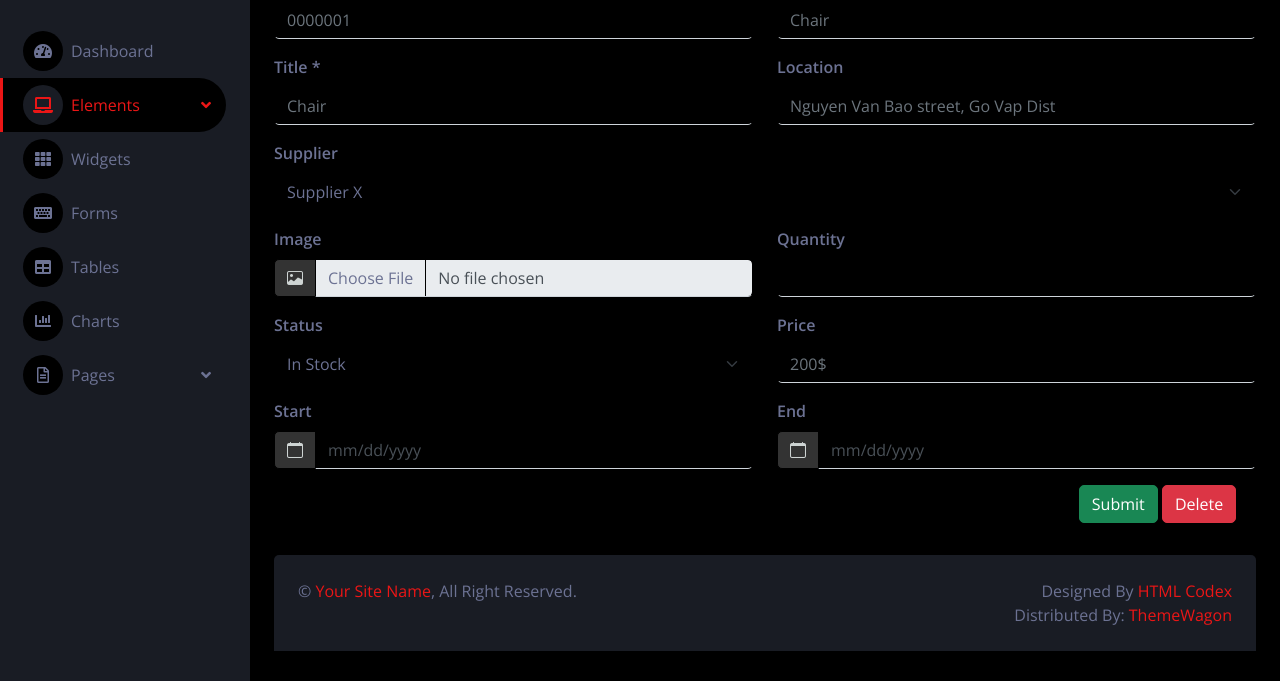
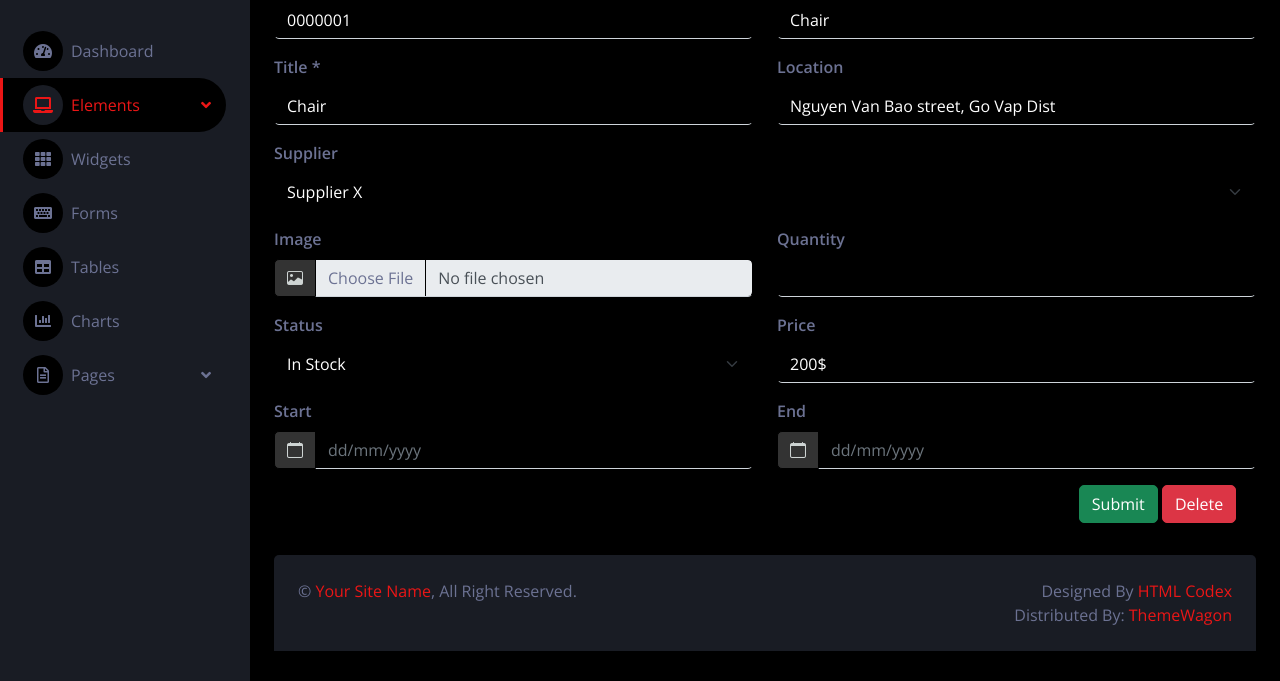
Before and after one commit to KLIUH/Admin-site, a plain HTML site: page add-product.html in a window 1280 px wide. Shown: the part 119-800 px from the top of the page. Drawn offline with nearby package versions, Linux system fonts and the light colour scheme.

Commit message:
tab prod 3rd time

```diff
--- a/add-product.html
+++ b/add-product.html
@@ -44,9 +44,27 @@
   font-weight: bold;
 }
 
+    ::placeholder {
+        color: #ffffff; /* Màu trắng sáng */
+    }
 
+    /* Định dạng giá trị trong trường input */
+    input[type="text"] {
+        color: #ffffff; /* Màu trắng sáng */
+    }
 
+        select.form-select {
+        color: #fff; /* Màu trắng sáng */
+        background-color: black; /* Màu nền */
+    }
 
+        select.form-select option {
+            color: #adb5bd; /* Màu văn bản trong tùy chọn */
+        }
+
+        input[type="number"] {
+        color: #fff; /* Màu trắng sáng */
+    }
       </style>
 </head>
 
@@ -205,21 +223,21 @@
                     <div class="row mb-3">
                       <div class="col">
                         <label for="productCode" class="form-label">Product Code</label>
-                        <input type="text" class="form-control" id="productCode" placeholder="0000001">
+                        <input type="text" class="form-control" id="productCode" value="0000001" placeholder=" ">
                       </div>
                       <div class="col">
                         <label for="productName" class="form-label">Product Name</label>
-                        <input type="text" class="form-control" id="productName" placeholder="Chair">
+                        <input type="text" class="form-control" id="productName" value="Chair" placeholder=" ">
                       </div>
                     </div>
                     <div class="row mb-3">
                         <div class="col">
                             <label for="title" class="form-label">Title *</label>
-                            <input type="text" class="form-control" id="title" placeholder="Chair">
+                            <input type="text" class="form-control" id="title" value="Chair" placeholder=" ">
                         </div>
                         <div class="col">
                             <label for="location" class="form-label">Location</label>
-                            <input type="text" class="form-control" id="location" placeholder="Nguyen Van Bao street, Go Vap Dist">
+                            <input type="text" class="form-control" id="location" value="Nguyen Van Bao street, Go Vap Dist" placeholder=" ">
                         </div>
                     </div>
                     <div class="mb-3">
@@ -258,18 +276,27 @@
                       </div>
                       <div class="col">
                         <label for="price" class="form-label">Price</label>
-                        <input type="text" class="form-control" id="price" placeholder="200$">
+                        <input type="text" class="form-control" id="price" value="200$" placeholder=" ">
                       </div>
                     </div>
 
+
+
+
                     <div class="row mb-3">
+                        <datalist id="dates">
+                            <option value="2023-08-01">
+                            <option value="2023-08-02">
+                            <option value="2023-08-03">
+                            <!-- Thêm các ngày khác vào đây -->
+                        </datalist>
                         <div class="col">
-                          <label for="start" class="form-label" >Start</label>
+                            <label for="start" class="form-label">Start</label>
                             <div class="input-group">
                               <span class="input-group-text calendar-icon">
-                              <i class="bi bi-calendar" ></i>
+                                <i class="bi bi-calendar"></i>
                               </span>
-                            <input type="date" class="form-control" id="start">
+                              <input type="text" class="form-control" id="start" list="dates" placeholder="dd/mm/yyyy">
                             </div>
                           </div>
                           <div class="col">
@@ -278,7 +305,7 @@
                               <span class="input-group-text calendar-icon">
                                 <i class="bi bi-calendar"></i>
                               </span>
-                            <input type="date" class="form-control" id="end">
+                              <input type="text" class="form-control" id="end" list="dates" placeholder="dd/mm/yyyy">
                             </div>
                           </div>
                       </div>
```
Lines whose indentation alone changed are shown as unchanged.
